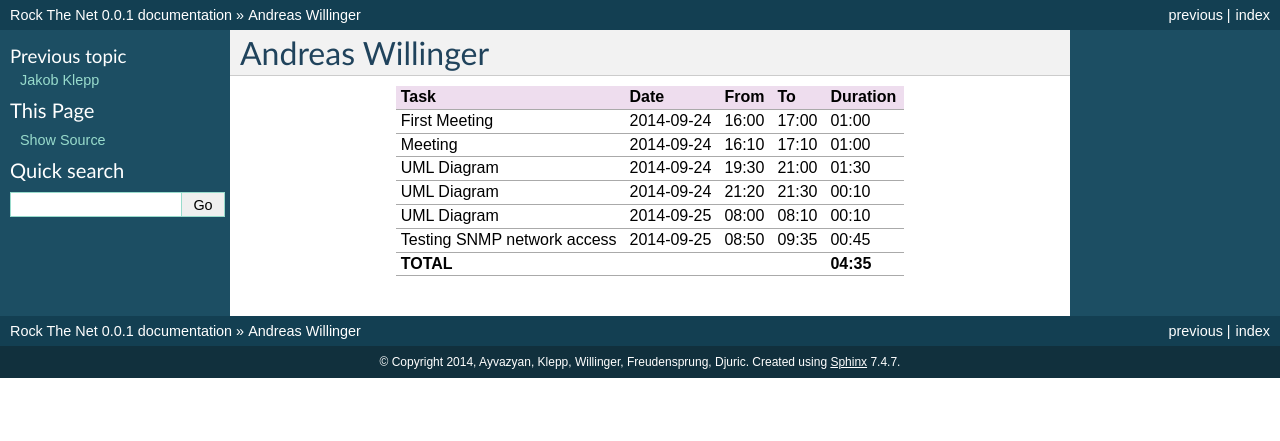
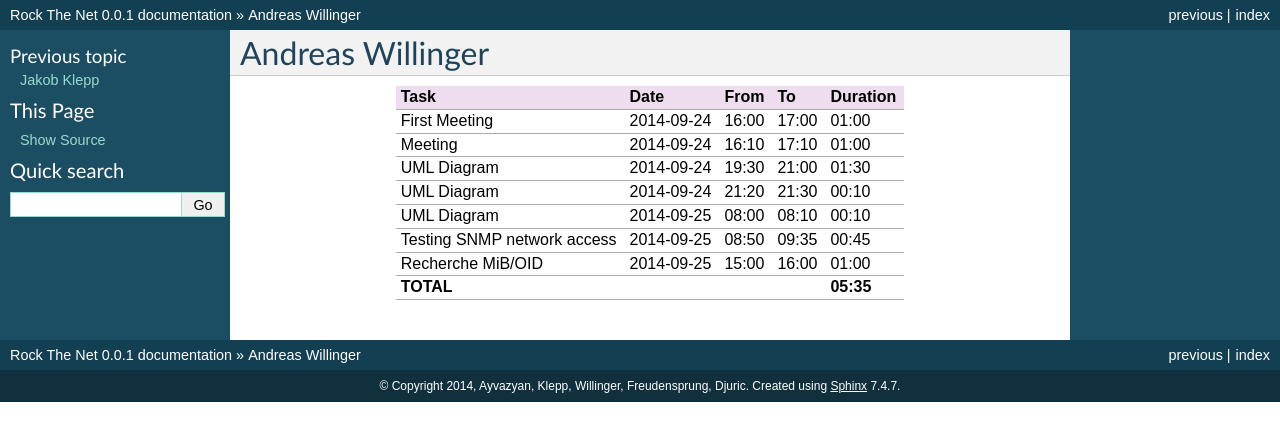
Before and after one commit to aayvazyan-tgm/RouterManagementProject_RockTheNet, a Sphinx documentation site: the page built from docs/timerecording_willinger.rst, in a window 1280 px wide. Shown: the top 441 px of the page. Built offline with Sphinx 7.4.7, drawn with Linux system fonts in a browser that asks for light colours.

```diff
--- a/docs/index.rst
+++ b/docs/index.rst
@@ -18,6 +18,7 @@ Contents
    libraries
    JavaFX_Evaluation
    device
+   snmp
    prototype
    references
 
--- /dev/null
+++ b/docs/snmp.rst
@@ -0,0 +1 @@
+http://cuddletech.com/articles/snmp/node6.html
--- a/docs/timerecording_willinger.rst
+++ b/docs/timerecording_willinger.rst
@@ -10,5 +10,6 @@ UML Diagram                       2014-09-24 19:30 21:00   01:30
 UML Diagram                       2014-09-24 21:20 21:30   00:10
 UML Diagram                       2014-09-25 08:00 08:10   00:10
 Testing SNMP network access       2014-09-25 08:50 09:35   00:45
-**TOTAL**                                                **04:35**
+Recherche MiB/OID                 2014-09-25 15:00 16:00   01:00
+**TOTAL**                                                **05:35**
 ================================= ========== ===== ===== =========
```
